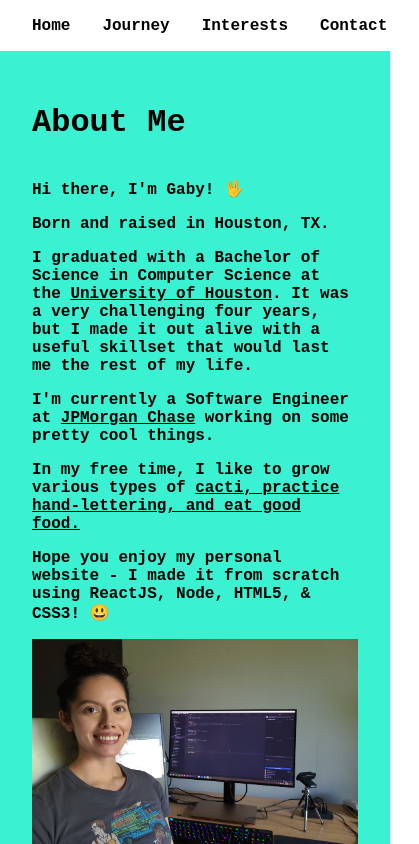
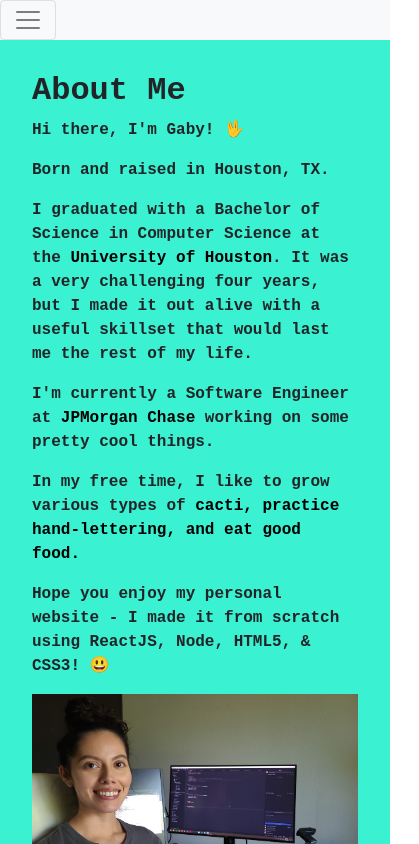
Before and after one commit to gabycruzzin/gabys-website, a React (Create React App) app in the folder client/: page / in a window 390 px wide. Shown: the top 844 px of the page, 419 px wide, since content can reach past the window. Built offline with nearby package versions, Linux system fonts and the light colour scheme; a web font is replaced by a local one.

Commit message:
fix navbar and add hamburger menu

```diff
--- a/client/public/index.html
+++ b/client/public/index.html
@@ -14,6 +14,7 @@
       user's mobile device or desktop. See https://developers.google.com/web/fundamentals/web-app-manifest/
     -->
     <link rel="manifest" href="%PUBLIC_URL%/manifest.json" />
+    <link rel="stylesheet" href="https://stackpath.bootstrapcdn.com/bootstrap/4.1.3/css/bootstrap.min.css" integrity="sha384-MCw98/SFnGE8fJT3GXwEOngsV7Zt27NXFoaoApmYm81iuXoPkFOJwJ8ERdknLPMO" crossorigin="anonymous">
     <link rel="stylesheet" href="https://use.typekit.net/ddi8gwl.css">
     <!--
       Notice the use of %PUBLIC_URL% in the tags above.
@@ -39,5 +40,8 @@
       To begin the development, run `npm start` or `yarn start`.
       To create a production bundle, use `npm run build` or `yarn build`.
     -->
+    <script src="https://code.jquery.com/jquery-3.3.1.slim.min.js" integrity="sha384-q8i/X+965DzO0rT7abK41JStQIAqVgRVzpbzo5smXKp4YfRvH+8abtTE1Pi6jizo" crossorigin="anonymous"></script>
+    <script src="https://cdnjs.cloudflare.com/ajax/libs/popper.js/1.14.3/umd/popper.min.js" integrity="sha384-ZMP7rVo3mIykV+2+9J3UJ46jBk0WLaUAdn689aCwoqbBJiSnjAK/l8WvCWPIPm49" crossorigin="anonymous"></script>
+    <script src="https://stackpath.bootstrapcdn.com/bootstrap/4.1.3/js/bootstrap.min.js" integrity="sha384-ChfqqxuZUCnJSK3+MXmPNIyE6ZbWh2IMqE241rYiqJxyMiZ6OW/JmZQ5stwEULTy" crossorigin="anonymous"></script>
   </body>
 </html>
--- a/client/src/components/AppNavbar.js
+++ b/client/src/components/AppNavbar.js
@@ -3,11 +3,18 @@ import '../css/AppNavbar.css';
 
 export function AppNavbar() {
   return (
-    <div className="innerContainer">
-      <Link to="/" className="button button-font">Home</Link>
-      <Link to="/journey" className="button button-font">Journey</Link>
-      <Link to="/interests" className="button button-font">Interests</Link>
-      <Link to="/contact" className="button button-font">Contact</Link>
-    </div>
+    <nav className="navbar navbar-expand-lg navbar-light bg-light">
+      <button className="navbar-toggler" type="button" data-toggle="collapse" data-target="#navbarNavAltMarkup" aria-controls="navbarNavAltMarkup" aria-expanded="false" aria-label="Toggle navigation">
+        <span className="navbar-toggler-icon"></span>
+      </button>
+      <div className="collapse navbar-collapse" id="navbarNavAltMarkup" style={{justifyContent: 'center'}}>
+        <div className="navbar-nav">
+          <Link to="/" className="button button-font">Home</Link>
+          <Link to="/journey" className="button button-font">Journey</Link>
+          <Link to="/interests" className="button button-font">Interests</Link>
+          <Link to="/contact" className="button button-font">Contact</Link>
+        </div>
+      </div>
+    </nav>
   );
 }
--- a/client/src/css/AppNavbar.css
+++ b/client/src/css/AppNavbar.css
@@ -1,15 +1,12 @@
-header {
-	width: 100%;
+.navbar {
+	padding: 0;
 }
 
-.innerContainer {
-  margin: auto;
-  width: fit-content;
-  padding: 1em;
+a {
+	text-decoration: none !important; /* removes the default decoration set by the anchor tag */
 }
 
 .button {
-	text-decoration: none; /* removes the default decoration set by the anchor tag */
 	padding: 1em;
 	transition: background-color 0.5s;
   color: black;
```
